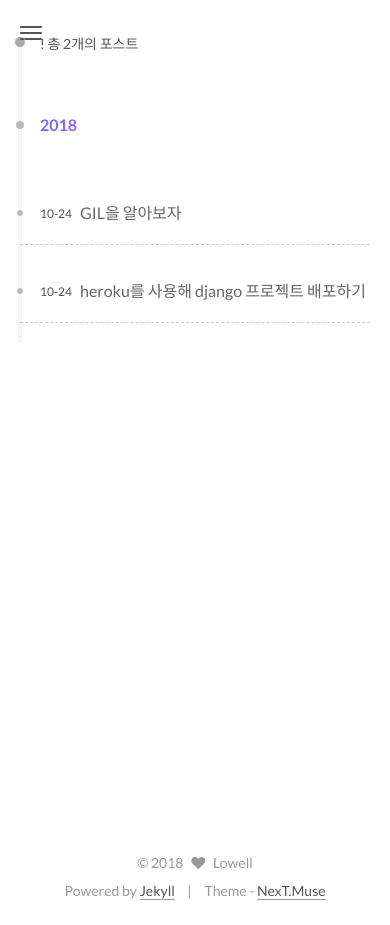
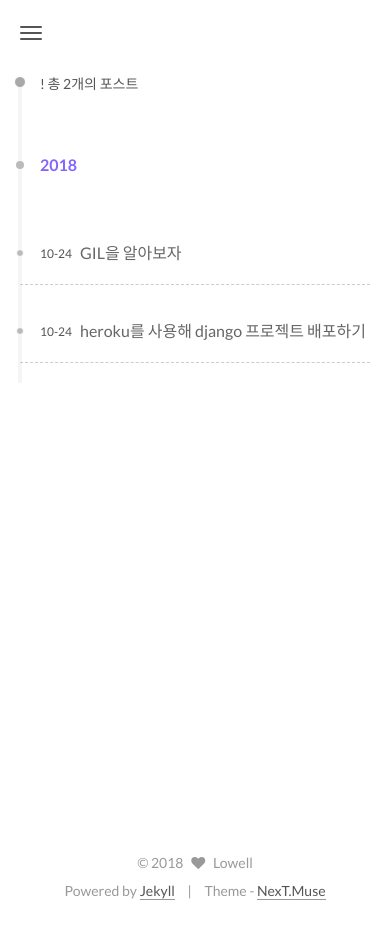
Before and after one commit to lowelllll/lowelllll.github.io, a Jekyll site: the page built from archives/index.html, in a window 390 px wide. Built offline with Jekyll 4.4.1, drawn with Linux system fonts in a browser that asks for light colours.

Commit message:
반응형 웹에서 메뉴가 클릭이 안되는 오류 해결

```diff
--- a/_sass/_common/components/post/post-collapse.scss
+++ b/_sass/_common/components/post/post-collapse.scss
@@ -3,6 +3,7 @@
 @media (max-width: 767px) {
   .posts-collapse {
     margin: 0 20px;
+    top:40px;
 
     .post-title, .post-meta {
       display: block;
--- a/_sass/_schemes/Muse/_menu.scss
+++ b/_sass/_schemes/Muse/_menu.scss
@@ -8,7 +8,7 @@
     padding: 0;
     background: white;
     border-bottom: 1px solid $gray-lighter;
-    z-index: 1;
+    z-index: 9999;
   }
 }
 
```
